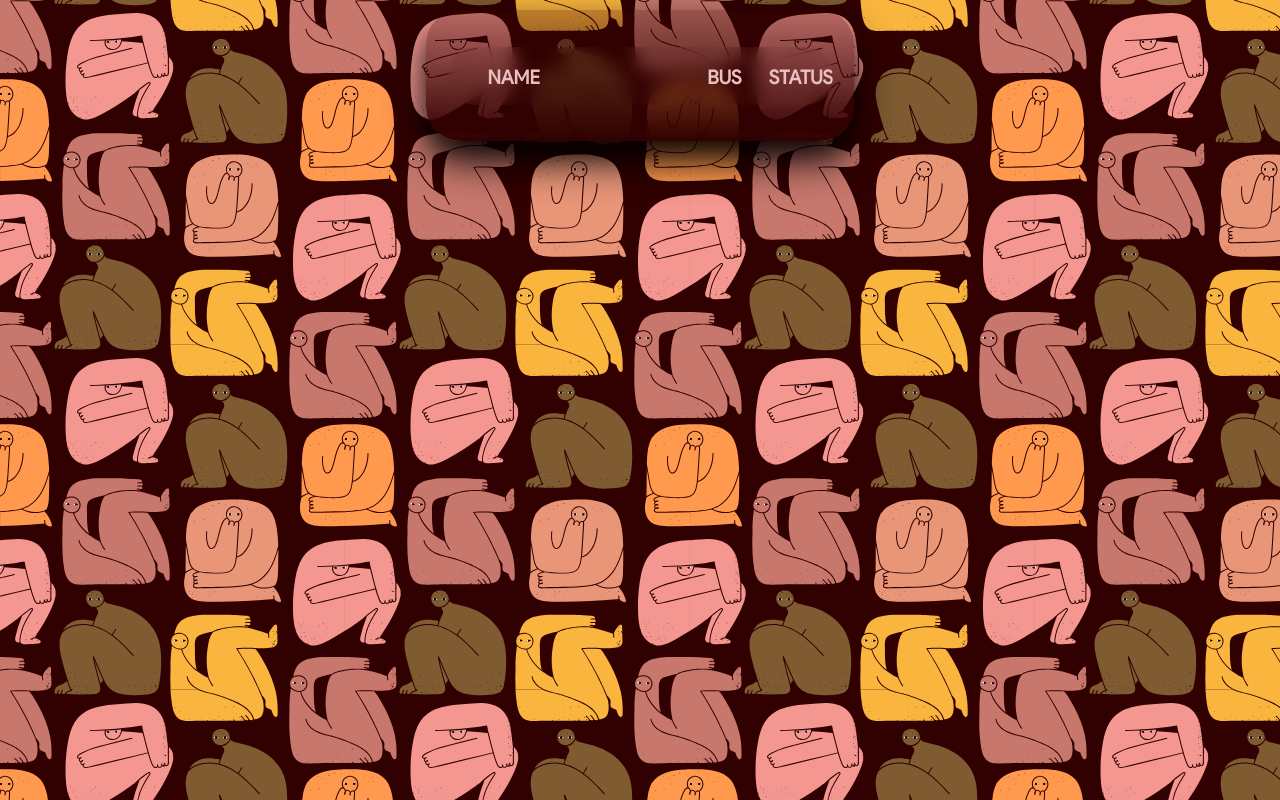
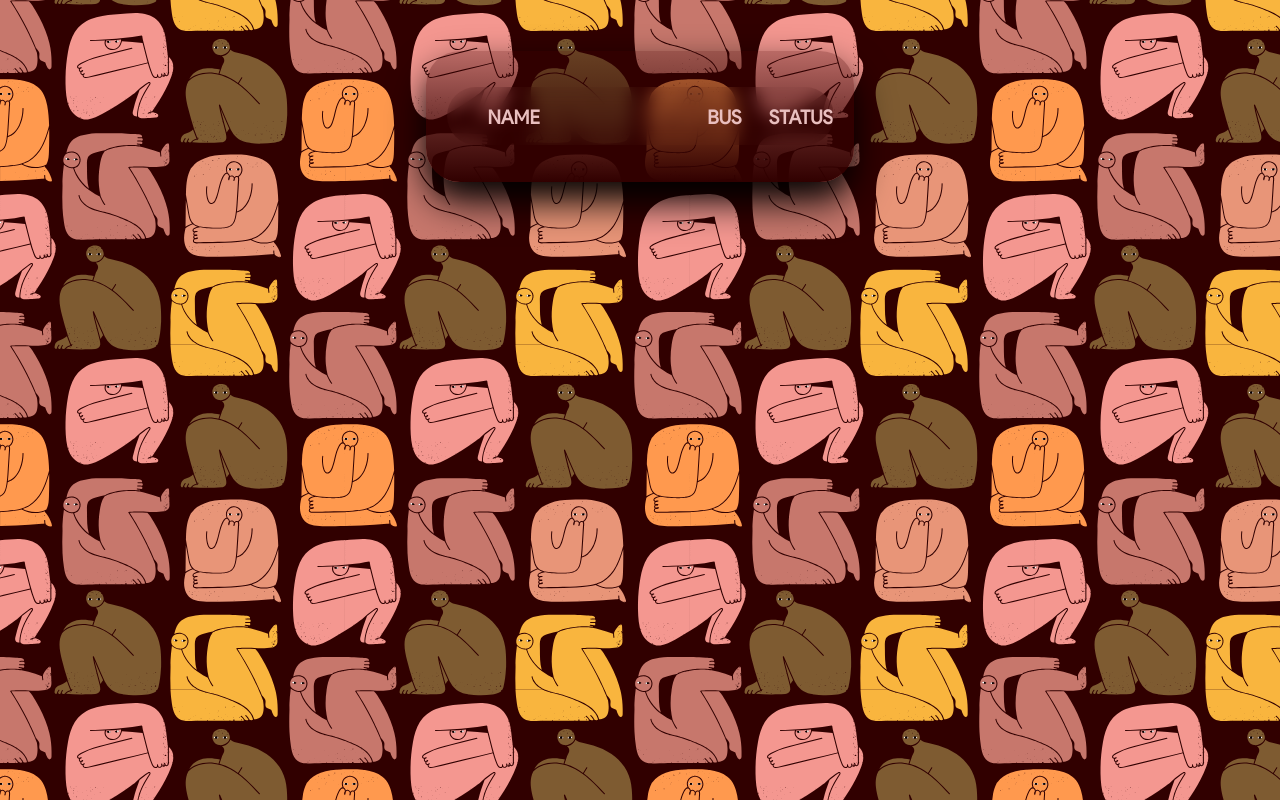
Before and after one commit to Swapnil-Pradhan/Firebus, a plain HTML site: page teacher.htm in a window 1280 px wide. Drawn offline with Linux system fonts and the light colour scheme.

Commit message:
tiny changes

```diff
--- a/teacher.css
+++ b/teacher.css
@@ -3,22 +3,24 @@ body {
     display: flex;
     flex-direction: column;
     align-items: center;
+    overflow: hidden;
 }
 
 center:nth-child(2) {
     background: linear-gradient(to top, #310000, rgba(49, 0, 0, .3));
     overflow: hidden;
-    margin: 1ch;
+    margin: 5ch 1ch 1ch 1ch;
     border-radius: 34px;
     padding: 2ch;
     width: fit-content;
     box-shadow: black 0px 19px 38px, rgba(0, 0, 0, .1) 0px 15px 12px;
+    max-height: 95vh;
 }
 
 ol {
     border-radius: 34px;
     backdrop-filter: blur(9px);
-    overflow: hidden;
+    overflow-x: hidden;
 }
 
 div{
```
Also changed, not shown: teacher.htm (+1 -3 lines).
